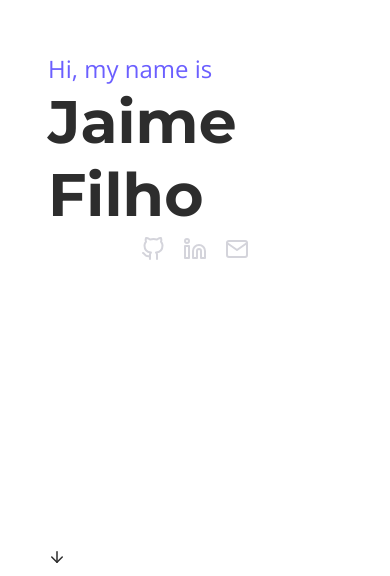
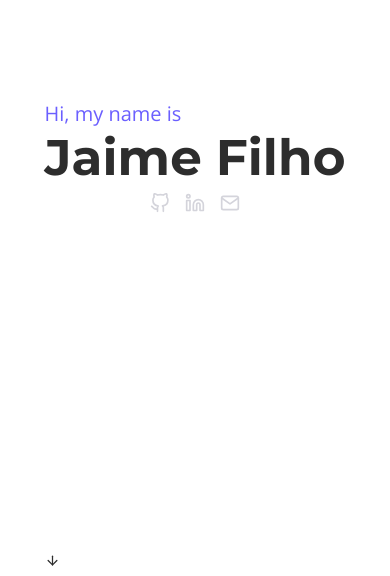
Before and after one commit to jaimeadf/portfolio, a Next.js app: page / in a window 390 px wide. Shown: the part 266-842 px from the top of the page. Built offline with nearby package versions, Linux system fonts and the light colour scheme.

Commit message:
fix: make everything smaller for phones

```diff
--- a/styles/globals.scss
+++ b/styles/globals.scss
@@ -48,3 +48,9 @@ a {
         font-size: 12px;
     }
 }
+
+@media screen and (max-width: variables.$phone-breakpoint) {
+    html {
+        font-size: 10px;
+    }
+}
```
